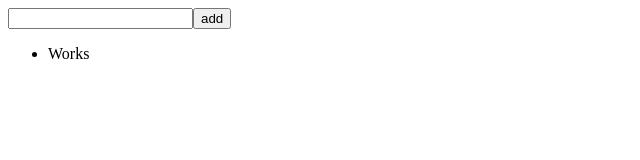
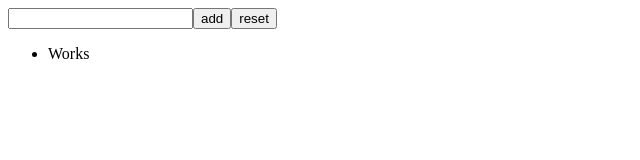
Before and after one commit to SuleymanAmangeldiyev/re_done_develhope_ex, a React (Create React App) app: page / in a window 1280 px wide. Shown: the top 160 px of the page, without its empty margins (0-640 px from the left). Built offline with nearby package versions, Linux system fonts and the light colour scheme.

Commit message:
the ex: 34 (lists -05) has done

```diff
--- a/src/App.jsx
+++ b/src/App.jsx
@@ -12,6 +12,6 @@ export class App extends Component {
 
 export default App;
 
-// the ex: 33  (Lists - 04)
+// the ex: 34  (Lists - 05)
 
-// Modify the TodoList component so that the input clears every time a Todo is added to the items array.
+// Modify the TodoList by adding a "reset" button that clears the items array when clicked.
--- a/src/TodoList.jsx
+++ b/src/TodoList.jsx
@@ -2,33 +2,39 @@ import React, { Component } from 'react'
 
 export class TodoList extends Component {
   constructor(props) {
-    super(props)
+    super(props);
 
     this.state = {
-       lists: '',
-       todos: ['Works']
-    }
+      lists: "",
+      todos: ["Works"],
+    };
   }
-  writing = (e) =>{
+  writing = (e) => {
     this.setState({
-      lists: e.target.value
-    })
-  }
+      lists: e.target.value,
+    });
+  };
 
   add = () => {
     this.setState({
       todos: [...this.state.todos, this.state.lists],
-      lists: ''
-    })
-
-
-  }
+      lists: "",
+    });
+  };
+  reset = () => {
+    this.setState({
+      todos: ["Works"],
+    });
+  };
   render() {
     return (
       <div>
         <input type="text" onChange={this.writing} value={this.state.lists} />
         <button type="button" onClick={this.add}>
           add
+        </button>
+        <button type="button" onClick={this.reset}>
+          reset
         </button>
         <ul>
           {this.state.todos.map((item) => (
```
